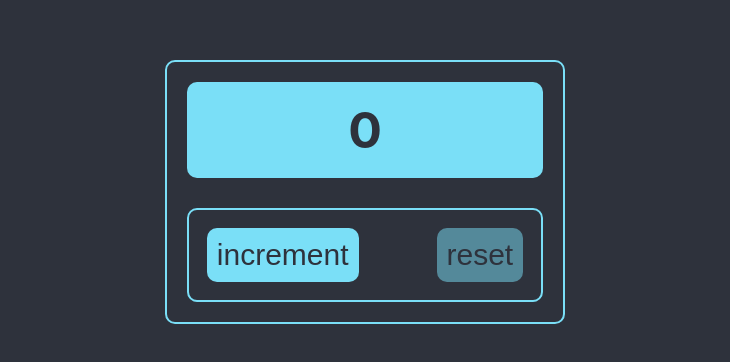
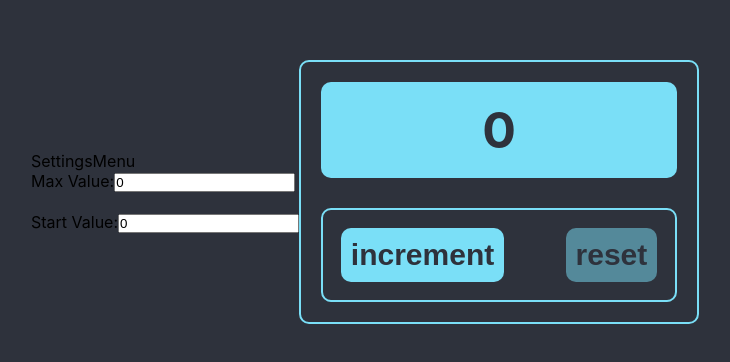
Before and after one commit to AndreiSheleg/counter, a React (Create React App) app: page / in a window 1280 px wide. Shown: the part 208-570 px from the top of the page, without its empty margins (275-1005 px from the left). Built offline with nearby package versions, Linux system fonts and the light colour scheme.

Commit message:
add SettingsMenu component

```diff
--- a/src/App.tsx
+++ b/src/App.tsx
@@ -2,13 +2,17 @@ import React from 'react';
 import logo from './logo.svg';
 import './App.css';
 import {Counter} from './components/Counter/Counter';
+import {SettingsMenu} from "./components/SettingsMenu/SettingsMenu";
 
 function App() {
-  return (
-    <div className="App">
-        <Counter />
-    </div>
-  );
+    return (
+        <div className="App">
+            <SettingsMenu/>
+            <Counter/>
+
+        </div>
+
+    );
 }
 
 export default App;
--- a/src/components/Counter/ControlButton.module.css
+++ b/src/components/Counter/ControlButton.module.css
@@ -1,6 +1,7 @@
 .button {
     background: var(--primary-color);
     font-size: 30px;
+    font-weight: 700;
     border-radius: 10px;
     padding: 10px;
     border: none;
--- /dev/null
+++ b/src/components/SettingsMenu/SettingsMenu.tsx
@@ -0,0 +1,36 @@
+import React, {ChangeEvent, useState} from 'react';
+
+export const SettingsMenu = () => {
+    const [maxValue, setMaxValue] = useState<number>(0)
+    const [startValue, setStartValue] = useState<number>(0)
+
+    const handleMaxValueChange = (event: ChangeEvent<HTMLInputElement>) => {
+        //console.log(event.currentTarget.value)
+        const value = parseInt(event.currentTarget.value)
+        setMaxValue(value)
+    }
+
+    const handleStartValueChange = (event: ChangeEvent<HTMLInputElement>) => {
+        //console.log(event.currentTarget.value)
+        const value = parseInt(event.currentTarget.value)
+        setStartValue(value)
+    }
+
+
+    return (
+        <div>
+            SettingsMenu
+            <div>
+                Max Value:
+                <input type="number" value={maxValue} onChange={handleMaxValueChange}/>
+            </div>
+
+            <br/>
+
+            <div>
+                Start Value:
+                <input type="number" value={startValue} onChange={handleStartValueChange}/>
+            </div>
+        </div>
+    );
+};
```
